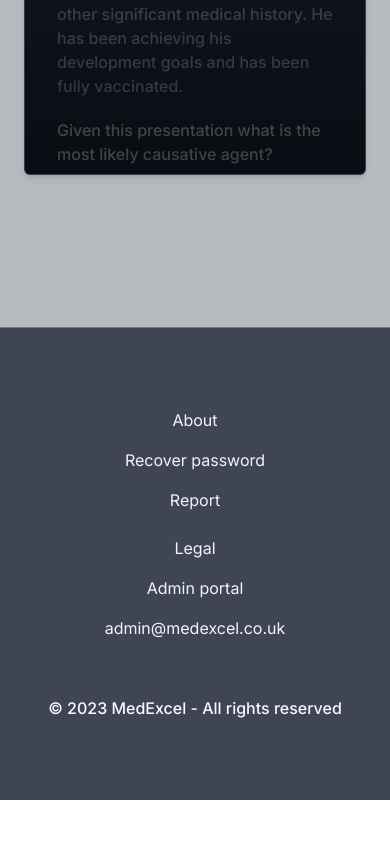
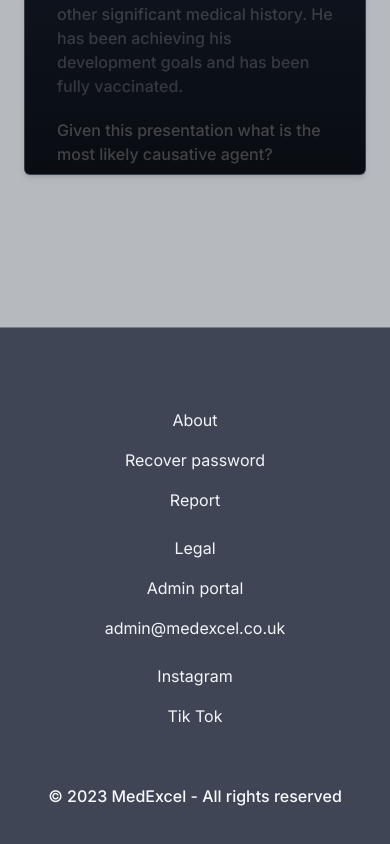
Before and after one commit to DaDasStudios/MedExcel-frontend, a React (Vite) app: page / in a window 390 px wide. Shown: the part 1243-2087 px from the top of the page. Before the commit the page ends 2043 px from the top, so only its background shows below. Built offline with nearby package versions, Linux system fonts and the light colour scheme; no server answers.

Commit message:
adding links to social media

```diff
--- a/src/components/layout/Footer.tsx
+++ b/src/components/layout/Footer.tsx
@@ -18,7 +18,7 @@ const Footer = ({ cols }: IProps) => {
 	return (
 		<footer className='text-slate-50 font-normal bg-slate-900/80 border-t border-t-slate-50/30'>
 			<div className='max-w-2xl mx-auto py-20'>
-				<div className='text-center grid md:grid-cols-2 gap-6'>
+				<div className='text-center grid md:grid-cols-3 gap-6'>
 					{cols.map((col, i) => (
 						<ul className='flex flex-col gap-4' key={id + i}>
 							{col.map((elem, j) => (
--- a/src/pages/Account/components/ContentForm.tsx
+++ b/src/pages/Account/components/ContentForm.tsx
@@ -239,14 +239,14 @@ const ContentForm = ({ user }: IProps) => {
 											className='w-5'
 											fill='none'
 											stroke='currentColor'
-											stroke-width='1.5'
+											strokeWidth='1.5'
 											viewBox='0 0 24 24'
 											xmlns='http://www.w3.org/2000/svg'
 											aria-hidden='true'
 										>
 											<path
-												stroke-linecap='round'
-												stroke-linejoin='round'
+												strokeLinecap='round'
+												strokeLinejoin='round'
 												d='M18.364 18.364A9 9 0 005.636 5.636m12.728 12.728A9 9 0 015.636 5.636m12.728 12.728L5.636 5.636'
 											></path>
 										</svg>
--- a/src/routes/Root.tsx
+++ b/src/routes/Root.tsx
@@ -37,11 +37,11 @@ function Layout() {
 						? !user.subscription?.hasSubscription
 							? [
 									{
-										displayTitle: "More",
+										displayTitle: "Learn More",
 										href: "/more",
 									},
 									{
-										displayTitle: "Exam",
+										displayTitle: "Question Bank",
 										href: "/exam",
 									},
 									{
@@ -65,7 +65,7 @@ function Layout() {
 									href: "/subscription",
 								},
 								{
-									displayTitle: "More",
+									displayTitle: "Learn More",
 									href: "/more",
 								},
 
@@ -145,6 +145,16 @@ function Layout() {
 								label: "admin@medexcel.co.uk",
 							},
 						],
+						[
+							{
+								label: "Instagram",
+								href: "https://www.instagram.com/med.excel/?igshid=YmMyMTA2M2Y%3D",
+							},
+							{
+								label: "Tik Tok",
+								href: "https://www.tiktok.com/@medexcel?_t=8aS99ljw2Cr&_r=1",
+							},
+						],
 					]}
 				/>
 			)}
```
